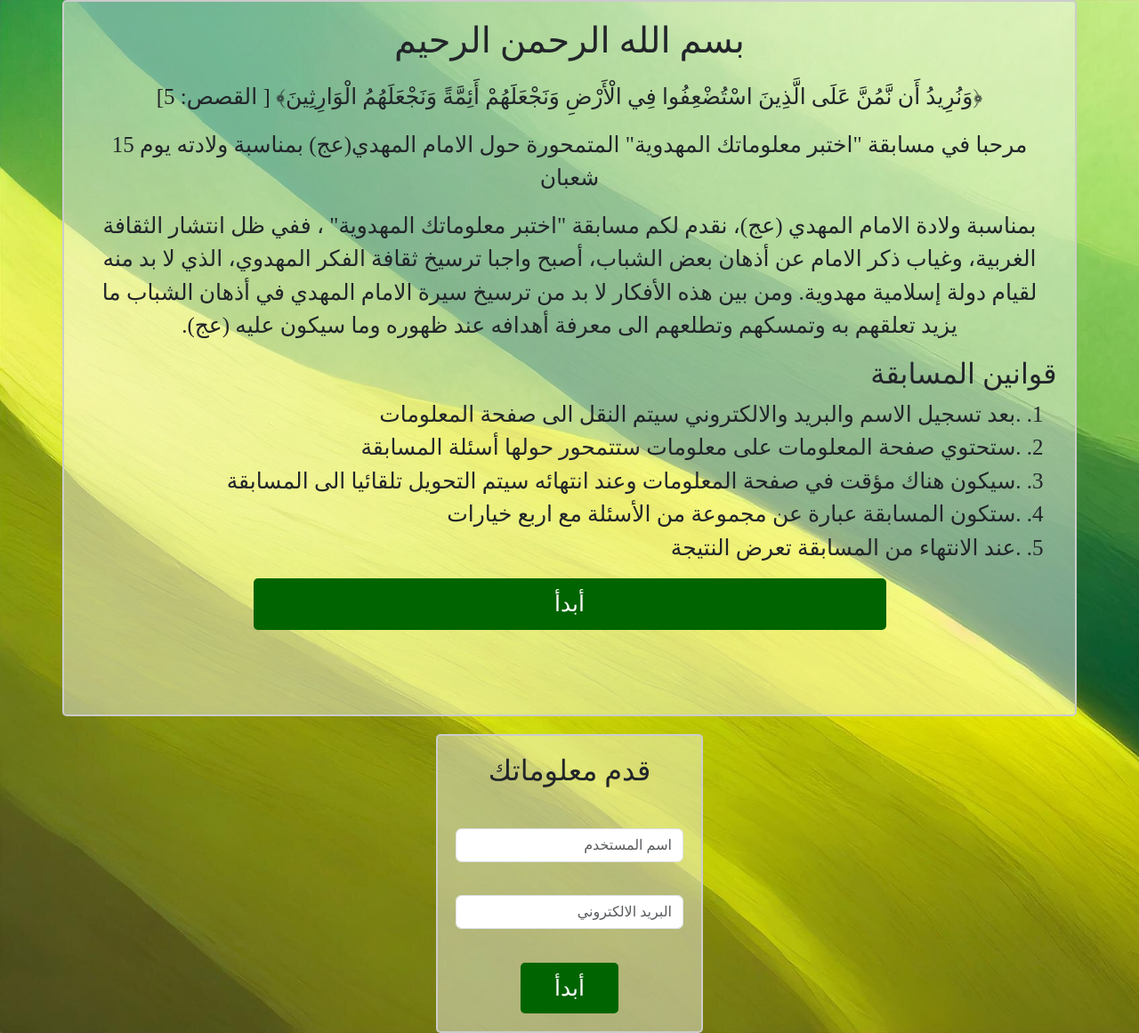
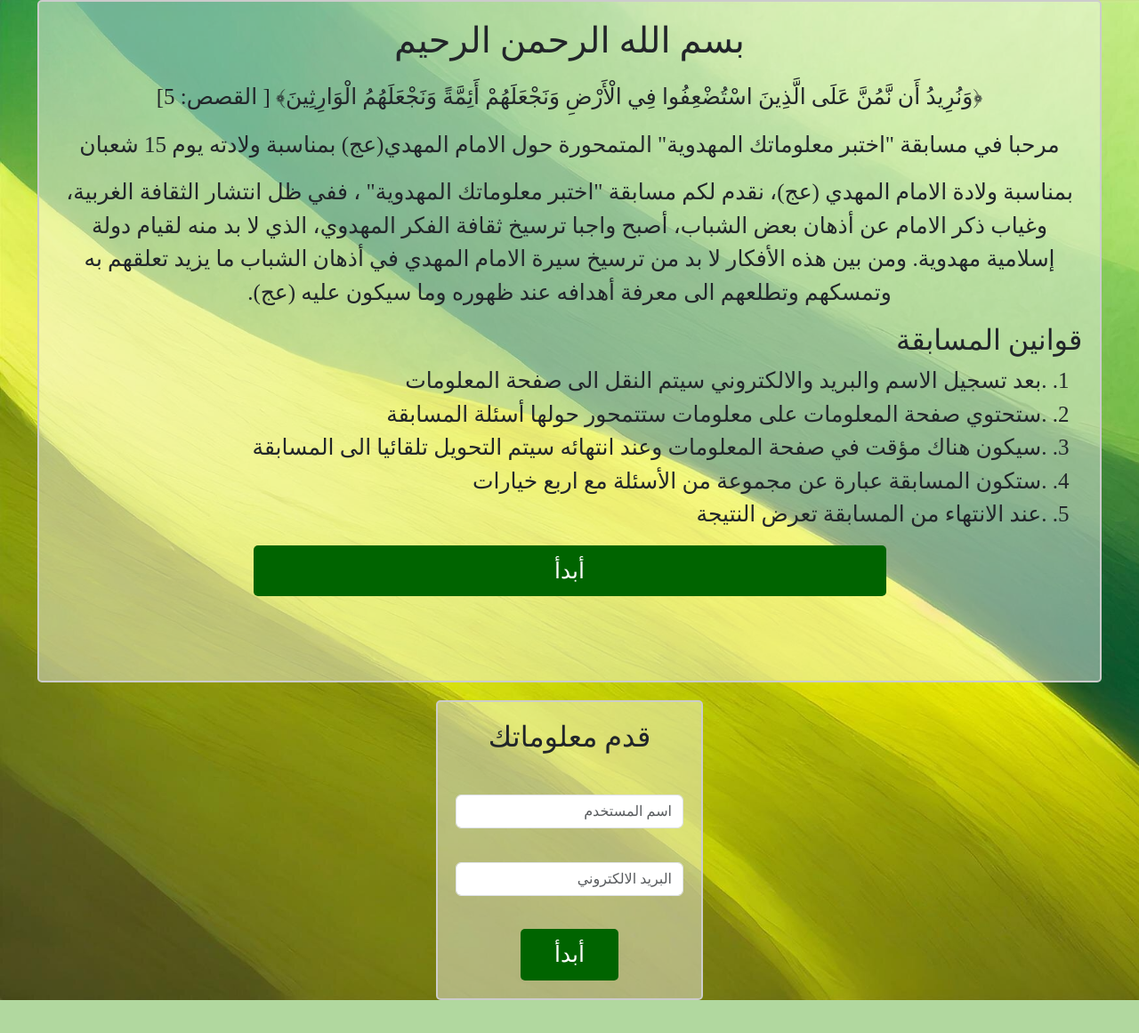
Before and after one commit to MohamadJouni6/imam-mahdi-challenge, a Flask app: page / in a window 1280 px wide. Shown: the whole page at 89% size. After the commit the page ends 1124 px from the top, so only its background shows below. Run offline with Flask 2, Linux system fonts and the light colour scheme; some web fonts are replaced.

```diff
--- a/static/css/style.css
+++ b/static/css/style.css
@@ -91,7 +91,7 @@ form h2 {
     border-radius: 5px; /* Rounded corners for the form */
     padding: 20px; /* Padding inside the form */
     background-color: rgba(249, 249, 249, 0.453); /* Background color for the form */
-    width: 89%; /* Set a fixed width for the form */
+    width: 93.5%; /* Set a fixed width for the form */
     margin: 0 auto; /* Center the form horizontally */
 }
 
```
